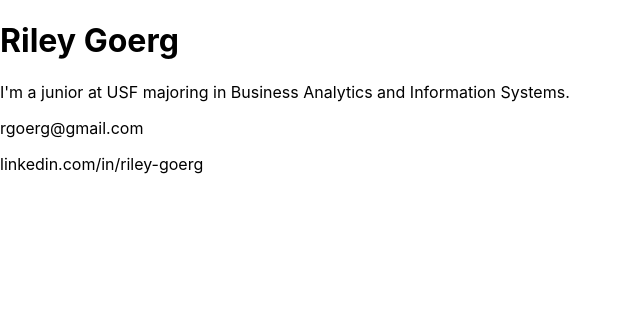
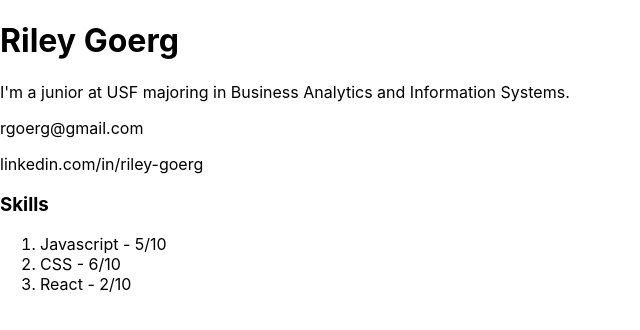
Before and after one commit to rileygoerg/Coding_Challenge_15, a React (Create React App) app in the folder my-app/: page / in a window 1280 px wide. Shown: the top 330 px of the page, without its empty margins (0-640 px from the left). Built offline with nearby package versions, Linux system fonts and the light colour scheme.

Commit message:
Implement dynamic skills section using props.

```diff
--- a/my-app/src/App.js
+++ b/my-app/src/App.js
@@ -2,11 +2,28 @@ import React from 'react';
 import './App.css';
 
 function App(){
-  return (<div>
+  const codingSkills = [
+    {name:"Javascript", proficiency:'5/10'},
+    {name:"CSS", proficiency:"6/10"},
+    {name:"React", proficiency:"2/10"},
+  ];
+  return (
+  <div>
+    <header>
     <h1>Riley Goerg</h1>
     <p>I'm a junior at USF majoring in Business Analytics and Information Systems.</p>
     <p>rgoerg@gmail.com</p>
     <p>linkedin.com/in/riley-goerg</p>
+    </header>
+    <section>
+      <h3>Skills</h3>
+      <ol>
+        {codingSkills.map(skill =>(
+          <li>{skill.name} - {skill.proficiency}</li>
+        ))}
+      </ol>
+    </section>
+
   </div>
   );
 }
```
